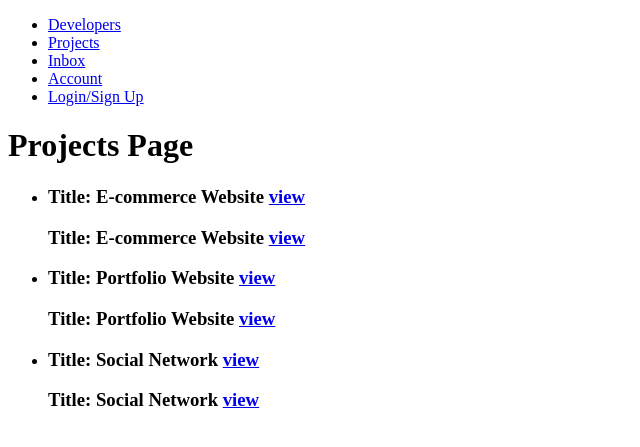
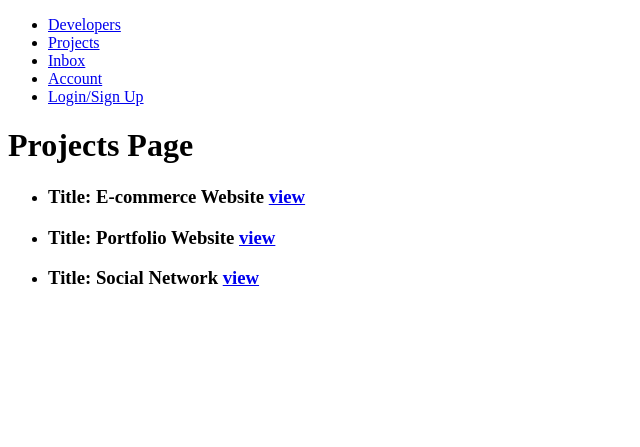
Before and after one commit to Rvkt/DevSearch, a Django app: page / in a window 1280 px wide. Shown: the top 447 px of the page, without its empty margins (0-640 px from the left). Run offline with Django 3.2, Linux system fonts and the light colour scheme.

Commit message:
Django way to referencing single project

```diff
--- a/projects/templates/projects/projects.html
+++ b/projects/templates/projects/projects.html
@@ -4,7 +4,6 @@
 <ul>
     {% for project in projects %}
     <li>
-        <h3>Title: {{ project.title }} <a href="project/{{ project.id }}/">view</a></h3>
         <!-- Django way to reference -->
         <h3>Title: {{ project.title }} <a href="{% url 'project' project.id %}">view</a></h3>
     </li>
```
